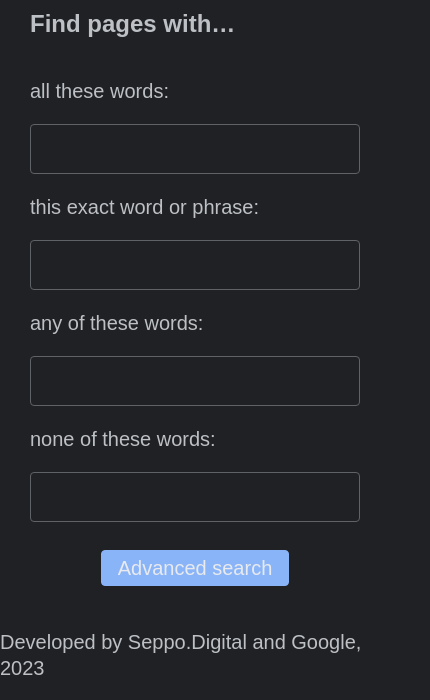
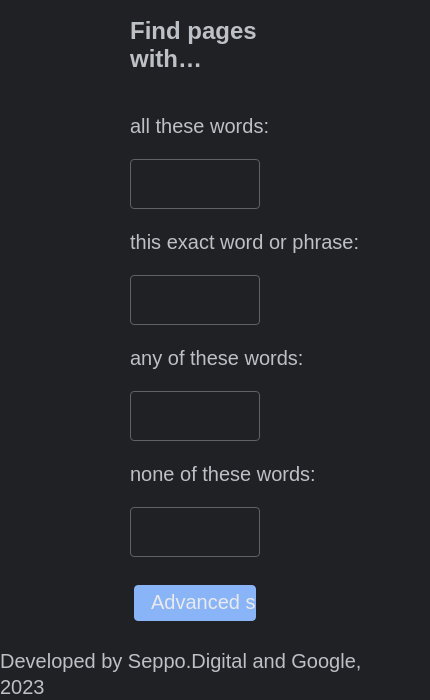
Before and after one commit to sergeymoryakov/search, a plain HTML site: page advanced.html in a window 390 px wide. Shown: the part 148-848 px from the top of the page, 430 px wide, since content can reach past the window. Drawn offline with Linux system fonts and the light colour scheme.

Commit message:
Fine tuning

```diff
--- a/styles/styles.css
+++ b/styles/styles.css
@@ -191,7 +191,7 @@ h2 {
     align-items: center;
 }
 
-@media (max-width: 1399px) {
+@media (max-width: 1199px) {
     .container {
         margin: 0;
         width: auto;
@@ -202,9 +202,8 @@ h2 {
     }
 }
 
-
-@media (max-width: 768px) {
+@media (max-width: 576px) {
     .query-advanced {
-        padding: 0 30px;
-    }
+        margin: 0 30px;
+    }s
 }
```
